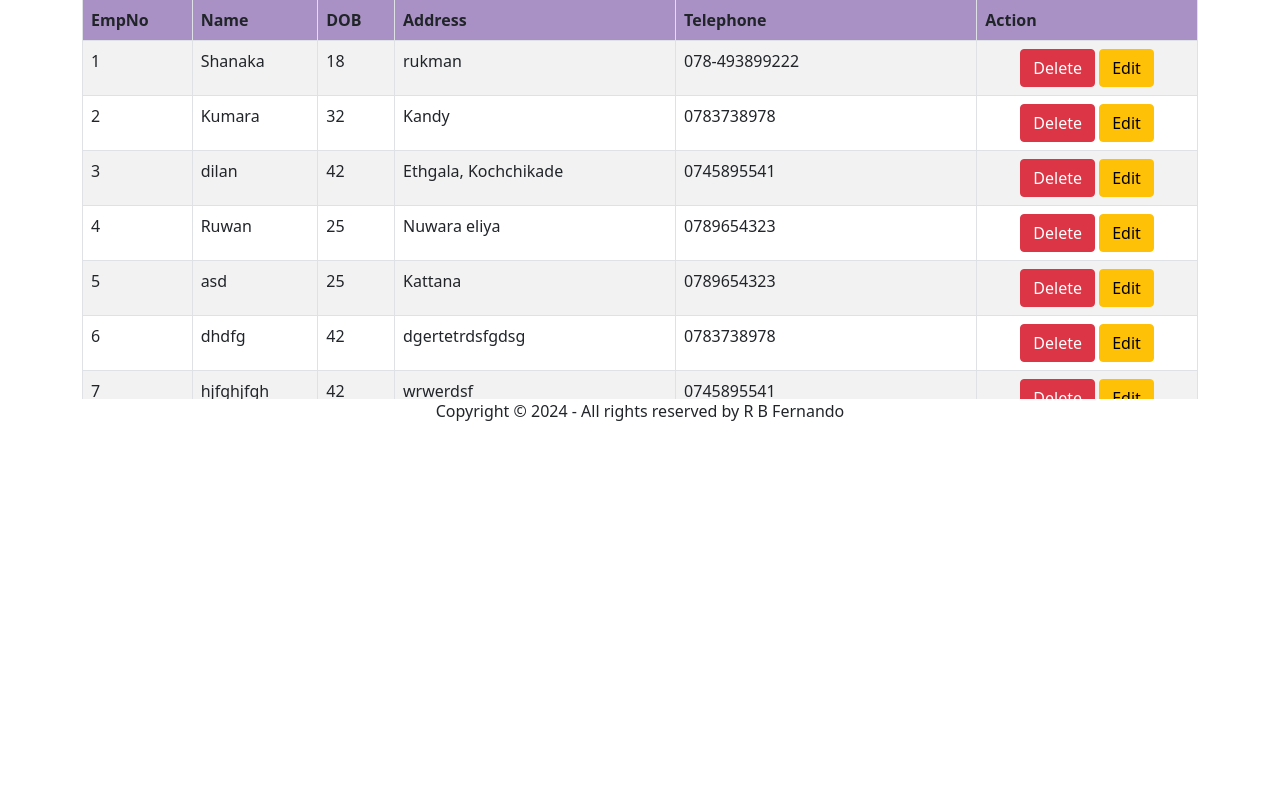
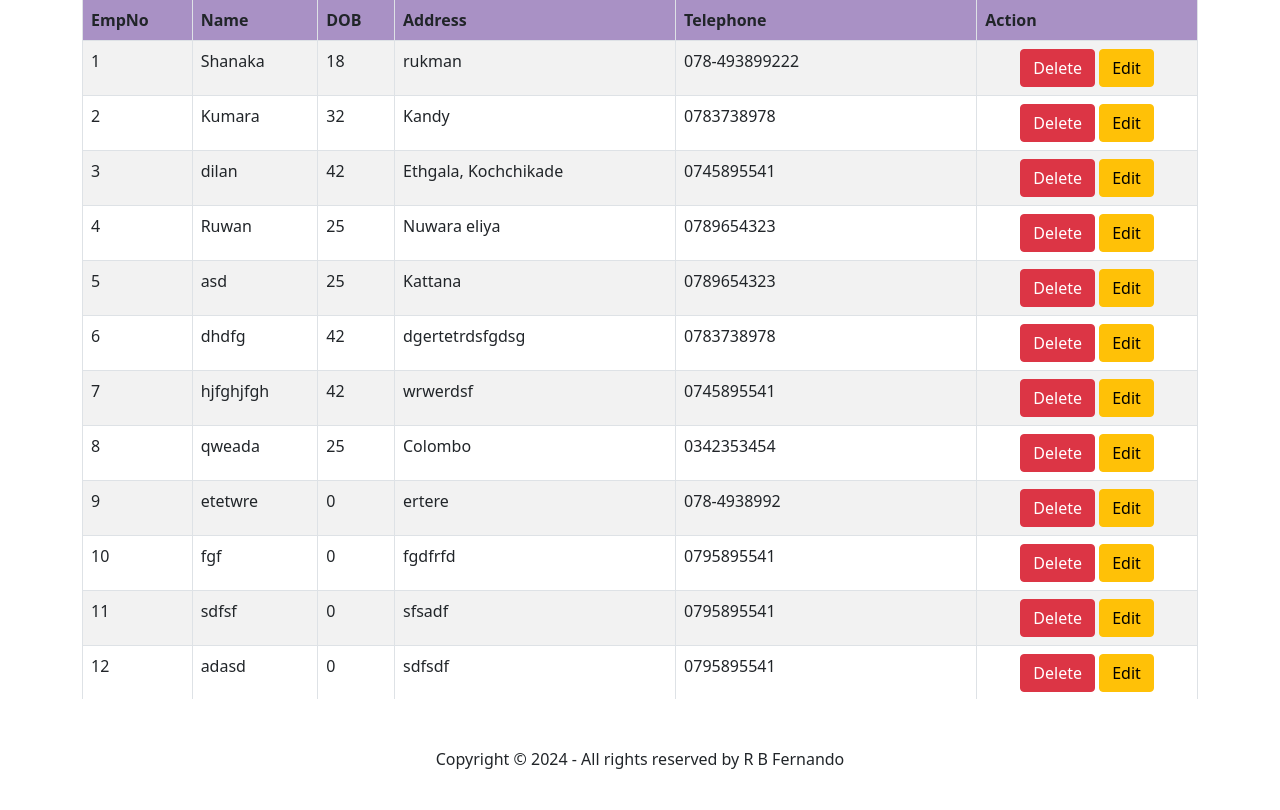
Before and after one commit to rukman28/employee-system-php, a PHP site: page /public/index.php in a window 1280 px wide. Shown: the part 127-937 px from the top of the page. Run offline with PHP 8.4, Linux system fonts and the light colour scheme; data comes from the database, SQL or seed files in the repository.

Commit message:
Add margin-top to footer

```diff
--- a/view/include/footer.php
+++ b/view/include/footer.php
@@ -1,4 +1,4 @@
-<footer>
+<footer class="mt-5">
     <div class="text-center">
 
         Copyright &copy; 2024 - All rights reserved by R B Fernando
--- a/view/public/css/style.css
+++ b/view/public/css/style.css
@@ -6,7 +6,7 @@
 }
 
 .scrollable {
-    height: 400px;
+    height: 700px;
     overflow-y: auto;
     scroll-snap-type: y mandatory;
 }
```
